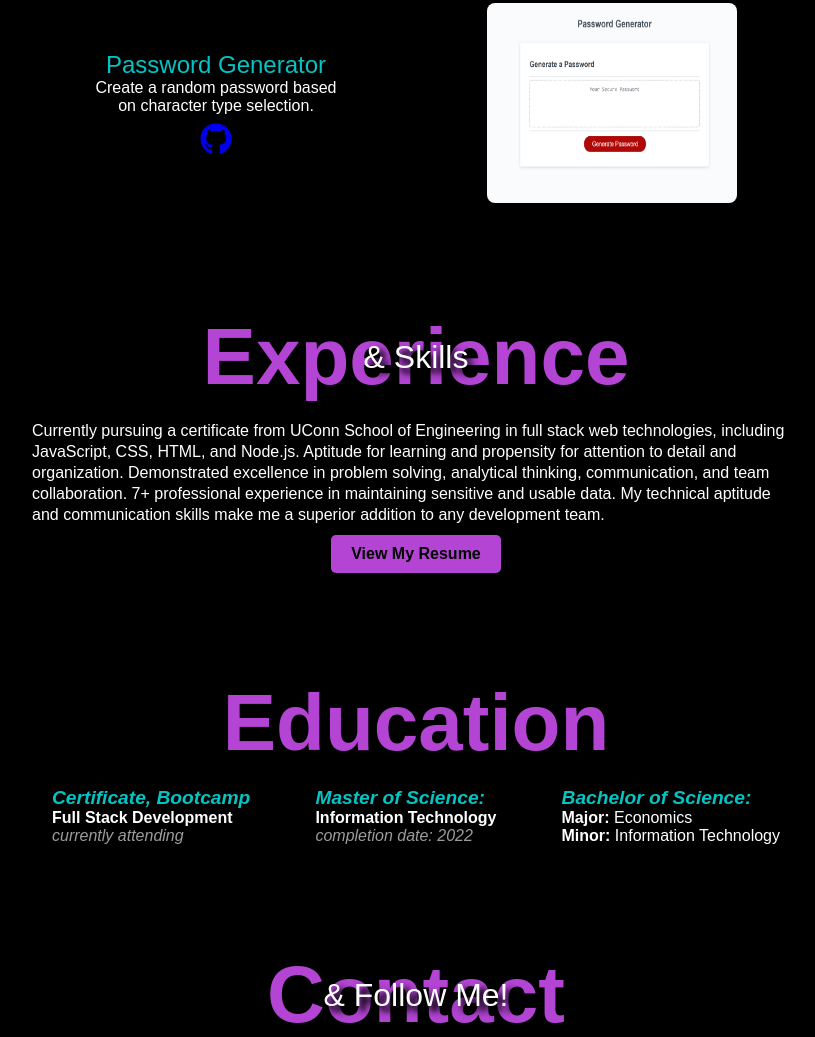
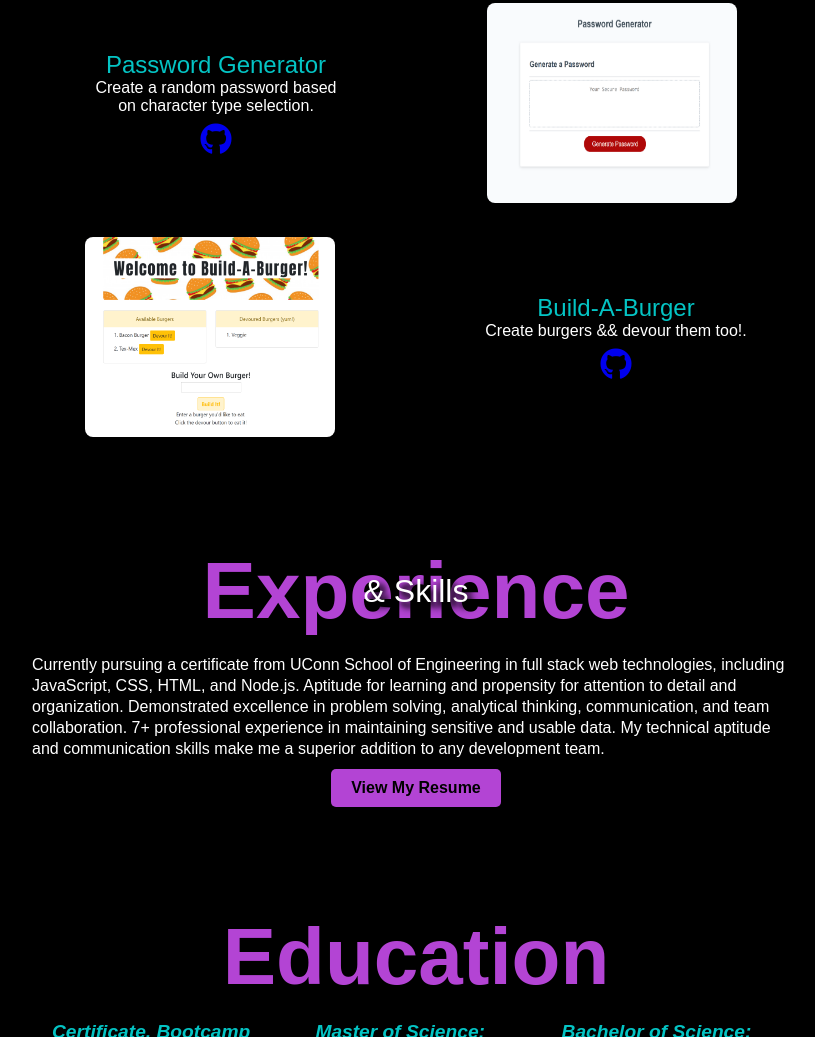
Before and after one commit to jxleilani/jxleilani.github.io, a plain HTML site: page index.html in a window 1280 px wide. Shown: the part 1879-2916 px from the top of the page, without its empty margins (224-1039 px from the left). Drawn offline with nearby package versions, Linux system fonts and the light colour scheme.

Commit message:
add build-a-burger to portfolio

```diff
--- a/index.html
+++ b/index.html
@@ -112,8 +112,22 @@
                             <a href="https://github.com/jxleilani/PasswordGenerator"><i class="fab fa-github"></i></a>
                         </div>
                     </div>
-                    <div class="portfolio-img tem-8"  data-aos="fade-up-left">
+                    <div class="portfolio-img item-8"  data-aos="fade-up-left">
                         <a href="https://jxleilani.github.io/PasswordGenerator/"><img src="./Assets/PassGen.png"></a>
+                    </div>
+                </div>
+                <div class="portfolio-item">
+                    <div class="portfolio-img item-9 margin-right"  data-aos="fade-up-right">
+                        <a href="https://quiet-beyond-71421.herokuapp.com/"><img src="./Assets/Burger.png"></a>
+                    </div>
+                    <div class="portfolio-desc item-10">
+                        <h6>Build-A-Burger</h6>
+                        <p>
+                            Create burgers && devour them too!.
+                        </p>
+                        <div class="icon">
+                            <a href="https://github.com/jxleilani/burger"><i class="fab fa-github"></i></a>
+                        </div>
                     </div>
                 </div>
             </div>
```
Also changed, not shown: Assets/Burger.png (added).
